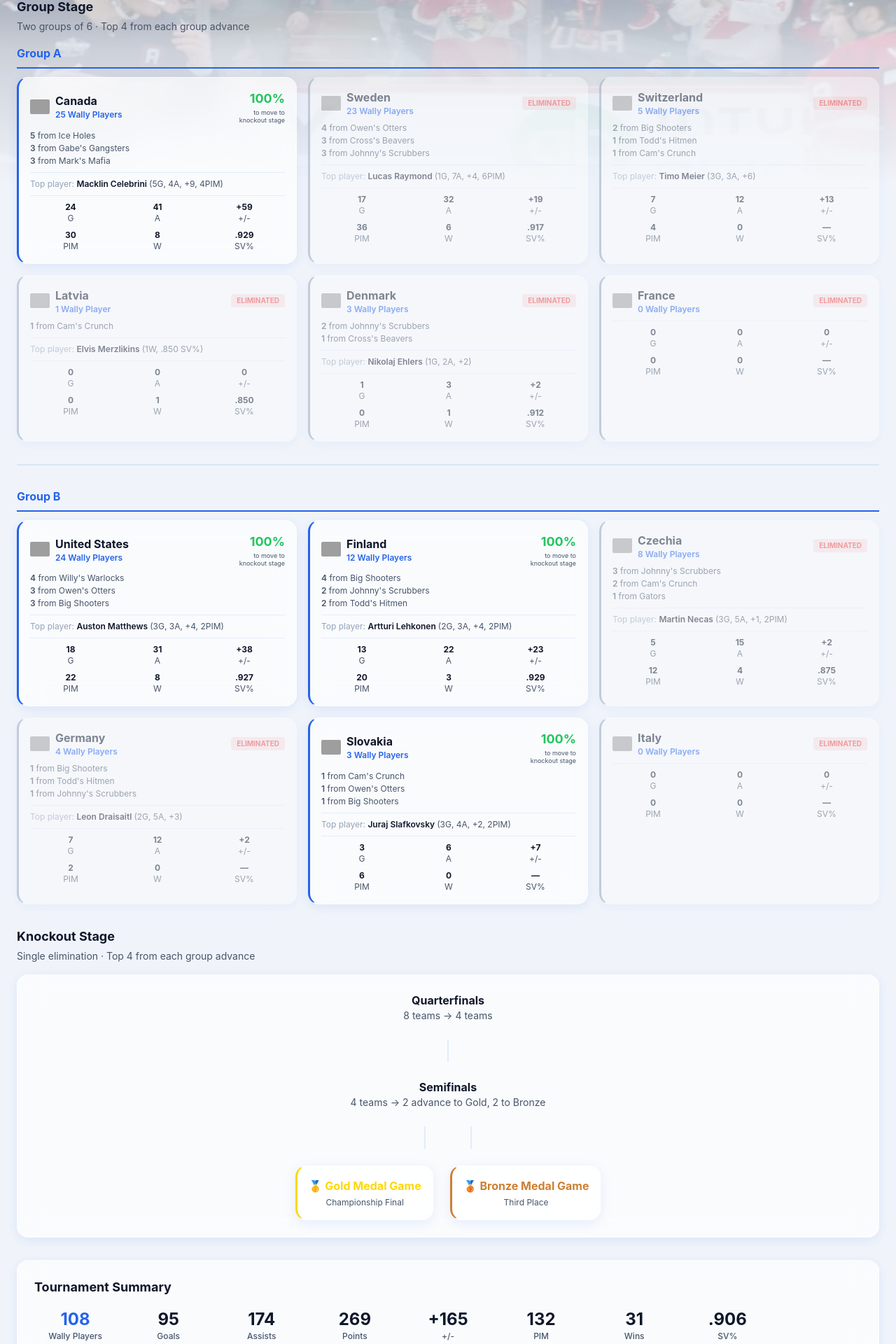
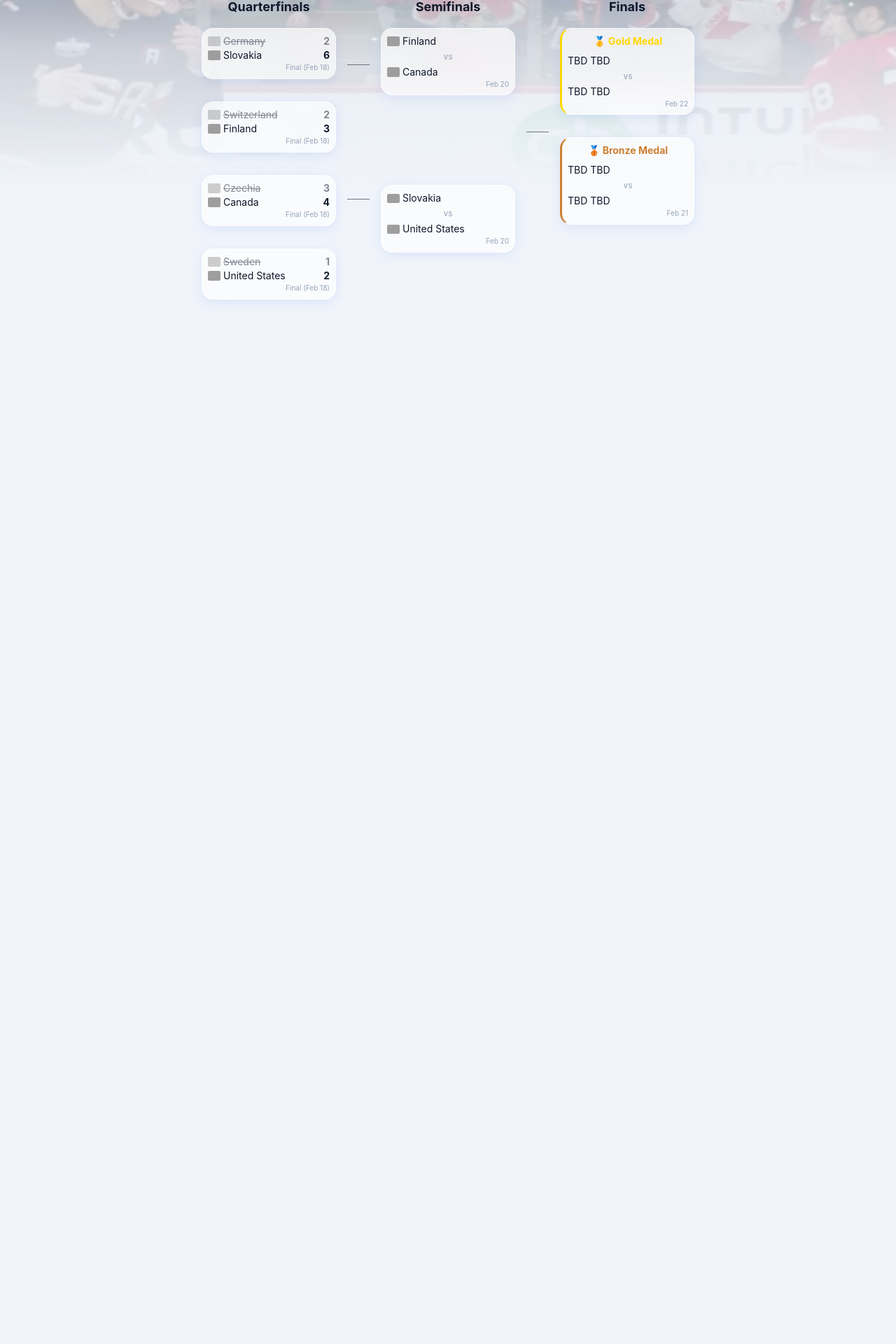
Before and after one commit to cameron-steinman/wally-cup-olympics, a Next.js app: page /wally-cup-olympics/bracket in a window 1280 px wide. Shown: the part 216-2136 px from the top of the page at 70% size. After the commit the page ends 800 px from the top, so only its background shows below. Built offline with nearby package versions, Linux system fonts and the light colour scheme; grey boxes are pictures that could not be loaded.

Commit message:
feat: update bracket page with live data

```diff
--- a/app/bracket/page.tsx
+++ b/app/bracket/page.tsx
@@ -1,5 +1,17 @@
 "use client";
 import data from "../data/standings.json";
+import { format, parseISO } from "date-fns";
+
+type Game = {
+  id: number;
+  home: string;
+  away: string;
+  home_score: number;
+  away_score: number;
+  status: string;
+  date: string;
+  time: string;
+};
 
 const flagIso2: Record<string, string> = {
   CAN:"ca",USA:"us",SWE:"se",FIN:"fi",CZE:"cz",SUI:"ch",GER:"de",SVK:"sk",DEN:"dk",LAT:"lv",ITA:"it",FRA:"fr"
@@ -20,183 +32,89 @@ function Flag({ code, size = 24 }: { code: string; size?: number }) {
   );
 }
 
-const groups = {
-  A: ["CAN", "SWE", "SUI", "LAT", "DEN", "FRA"],
-  B: ["USA", "FIN", "CZE", "GER", "SVK", "ITA"]
-};
-
 const countryNames: Record<string, string> = {
   CAN:"Canada",USA:"United States",SWE:"Sweden",FIN:"Finland",CZE:"Czechia",SUI:"Switzerland",
   GER:"Germany",SVK:"Slovakia",DEN:"Denmark",LAT:"Latvia",ITA:"Italy",FRA:"France"
 };
 
+function GameScore({ game, eliminatedTeams }: { game: Game; eliminatedTeams: Set<string> }) {
+  const isFinal = game.status === 'FINAL';
+  const awayName = countryNames[game.away] || game.away;
+  const homeName = countryNames[game.home] || game.home;
+  const gameDate = game.date ? format(parseISO(game.date), 'MMM d') : '';
+
+  const awayEliminated = eliminatedTeams.has(game.away);
+  const homeEliminated = eliminatedTeams.has(game.home);
+
+  const winner = game.home_score > game.away_score ? game.home : game.away;
+
+  if (isFinal) {
+    return (
+      <>
+        <div className="flex items-center justify-between text-sm">
+          <div className={`flex items-center gap-1 ${winner !== game.away ? 'opacity-50' : ''}`}>
+            <Flag code={game.away} size={18} />
+            <span className={`${winner !== game.away ? 'line-through' : ''}`}>{awayName}</span>
+          </div>
+          <span className={`font-bold ${winner !== game.away ? 'opacity-50' : ''}`}>{game.away_score}</span>
+        </div>
+        <div className="flex items-center justify-between text-sm">
+          <div className={`flex items-center gap-1 ${winner !== game.home ? 'opacity-50' : ''}`}>
+            <Flag code={game.home} size={18} />
+            <span className={`${winner !== game.home ? 'line-through' : ''}`}>{homeName}</span>
+          </div>
+          <span className={`font-bold ${winner !== game.home ? 'opacity-50' : ''}`}>{game.home_score}</span>
+        </div>
+        <div className="text-[10px] text-right" style={{ color: 'var(--text-muted)' }}>Final ({gameDate})</div>
+      </>
+    );
+  } else {
+    return (
+      <div className="text-sm">
+        <div className={`flex items-center gap-1 ${awayEliminated ? 'opacity-50 line-through' : ''}`}>
+          <Flag code={game.away} size={18} />
+          <span>{awayName}</span>
+        </div>
+        <div className="text-center text-xs py-1" style={{ color: 'var(--text-muted)' }}>vs</div>
+        <div className={`flex items-center gap-1 ${homeEliminated ? 'opacity-50 line-through' : ''}`}>
+          <Flag code={game.home} size={18} />
+          <span>{homeName}</span>
+        </div>
+        <div className="text-[10px] text-right" style={{ color: 'var(--text-muted)' }}>{gameDate}</div>
+      </div>
+    );
+  }
+}
+
 export default function BracketPage() {
-  const allOlympicPlayers = (data as any).all_olympic_players || [];
   const countryStatus = (data as any).country_status || {};
   const eliminatedCountries = new Set(
     Object.entries(countryStatus).filter(([_, v]: [string, any]) => v.status === 'eliminated').map(([k]) => k)
   );
 
-  // Knockout probabilities from predictions
-  const knockoutOdds = ((data as any).predictions?.country_knockout_odds || {}) as Record<string, number>;
+  const scheduleGames : Game[] = (data as any).schedule?.games || [];
 
-  // Build country data with Wally team breakdown and best player
-  const countryInfo: Record<string, {
-    playerCount: number;
-    stats: { gp: number; goals: number; assists: number; plus_minus: number; pim: number; wins: number; saves: number; shots_against: number };
-    wallyTeamCounts: Record<string, number>;
-    bestPlayer: { name: string; zscore: number; pos: string; stats: any } | null;
-  }> = {};
+  // Filter games by stage
+  const quarterFinalGames = scheduleGames.filter((g: Game) => g.id >= 2025090023 && g.id <= 2025090026);
+  const semiFinalGames = scheduleGames.filter((g: Game) => g.id >= 2025090027 && g.id <= 2025090028);
+  const bronzeMedalGame = scheduleGames.find((g: Game) => g.id === 2025090029);
+  const goldMedalGame = scheduleGames.find((g: Game) => g.id === 2025090030);
 
-  Object.keys(countryNames).forEach(code => {
-    countryInfo[code] = {
-      playerCount: 0,
-      stats: { gp: 0, goals: 0, assists: 0, plus_minus: 0, pim: 0, wins: 0, saves: 0, shots_against: 0 },
-      wallyTeamCounts: {},
-      bestPlayer: null,
-    };
-  });
 
-  allOlympicPlayers.forEach((p: any) => {
-    const c = p.country;
-    if (!c || !countryInfo[c]) return;
-    if (!p.wally_team) return;
+  // Manually define semifinalist pairings based on QF winners
+  const qfWinners = quarterFinalGames.map((g:any) => g.home_score > g.away_score ? g.home : g.away);
 
-    const ci = countryInfo[c];
-    ci.playerCount++;
-    const s = p.stats || {};
-    ci.stats.gp += s.gp || 0;
-    ci.stats.goals += s.goals || 0;
-    ci.stats.assists += s.assists || 0;
-    ci.stats.plus_minus += s.plus_minus || 0;
-    ci.stats.pim += s.pim || 0;
-    ci.stats.wins += s.wins || 0;
-    ci.stats.saves += s.saves || 0;
-    ci.stats.shots_against += s.shots_against || 0;
-
-    ci.wallyTeamCounts[p.wally_team] = (ci.wallyTeamCounts[p.wally_team] || 0) + 1;
-
-    const zscore = p.zscore ?? 0;
-    if (!ci.bestPlayer || zscore > ci.bestPlayer.zscore) {
-      ci.bestPlayer = { name: p.name, zscore, pos: p.pos, stats: p.stats || {} };
-    }
-  });
-
-  function CountryCard({ code }: { code: string }) {
-    const ci = countryInfo[code];
-    const isEliminated = eliminatedCountries.has(code);
-    const knockoutPct = (knockoutOdds[code] || 0) * 100;
-
-    // Top 3 Wally teams by player count
-    const topTeams = Object.entries(ci.wallyTeamCounts)
-      .sort((a, b) => b[1] - a[1])
-      .slice(0, 3);
-
-    return (
-      <div className={`glass-card p-4 ${isEliminated ? 'opacity-50' : ''}`}
-           style={{ borderLeft: isEliminated ? '3px solid var(--text-muted)' : '3px solid var(--accent-blue)' }}>
-        <div className="flex items-center gap-2 mb-2">
-          <Flag code={code} size={28} />
-          <div className="flex-1">
-            <div className="font-bold text-base" style={{ color: 'var(--text-primary)' }}>
-              {countryNames[code]}
-            </div>
-            <div className="text-xs font-semibold" style={{ color: 'var(--accent-blue)' }}>
-              {ci.playerCount} Wally Player{ci.playerCount !== 1 ? 's' : ''}
-            </div>
-          </div>
-          {isEliminated ? (
-            <span className="text-[10px] font-bold px-2 py-0.5 rounded" style={{ background: 'rgba(239,68,68,0.15)', color: '#ef4444' }}>
-              ELIMINATED
-            </span>
-          ) : (
-            <div className="text-right">
-              <div className="text-lg font-bold" style={{ color: knockoutPct >= 80 ? '#22c55e' : knockoutPct >= 50 ? 'var(--accent-blue)' : knockoutPct >= 20 ? 'var(--text-primary)' : 'var(--text-muted)' }}>
-                {knockoutPct.toFixed(0)}%
-              </div>
-              <div className="text-[9px] leading-tight" style={{ color: 'var(--text-secondary)' }}>to move to<br/>knockout stage</div>
-            </div>
-          )}
-        </div>
-
-        {/* Top 3 Wally teams */}
-        {topTeams.length > 0 && (
-          <div className="text-xs mb-2 space-y-0.5">
-            {topTeams.map(([team, count]) => (
-              <div key={team} style={{ color: 'var(--text-secondary)' }}>
-                <span className="font-semibold">{count}</span> from {team}
-              </div>
-            ))}
-          </div>
-        )}
-
-        {/* Best player */}
-        {ci.bestPlayer && (
-          <div className="text-xs mt-2 pt-2" style={{ borderTop: '1px solid var(--border)' }}>
-            <span style={{ color: 'var(--text-muted)' }}>Top player: </span>
-            <span className="font-semibold" style={{ color: 'var(--text-primary)' }}>
-              {ci.bestPlayer.name}
-              {' '}
-              <span style={{ color: 'var(--text-secondary)', fontWeight: 'normal' }}>
-                ({ci.bestPlayer.pos === 'G'
-                  ? `${ci.bestPlayer.stats.wins || 0}W, ${ci.bestPlayer.stats.shots_against > 0 ? (ci.bestPlayer.stats.saves / ci.bestPlayer.stats.shots_against).toFixed(3).replace(/^0/, '') : '—'} SV%`
-                  : [
-                      ci.bestPlayer.stats.goals ? `${ci.bestPlayer.stats.goals}G` : null,
-                      ci.bestPlayer.stats.assists ? `${ci.bestPlayer.stats.assists}A` : null,
-                      ci.bestPlayer.stats.plus_minus ? `${ci.bestPlayer.stats.plus_minus > 0 ? '+' : ''}${ci.bestPlayer.stats.plus_minus}` : null,
-                      ci.bestPlayer.stats.pim ? `${ci.bestPlayer.stats.pim}PIM` : null,
-                    ].filter(Boolean).join(', ') || '—'
-                })
-              </span>
-            </span>
-          </div>
-        )}
-
-        {/* Stats grid */}
-        <div className="grid grid-cols-3 gap-2 text-xs mt-2 pt-2" style={{ borderTop: '1px solid var(--border)' }}>
-          <div className="text-center">
-            <div className="font-bold" style={{ color: 'var(--text-primary)' }}>{ci.stats.goals}</div>
-            <div style={{ color: 'var(--text-secondary)' }}>G</div>
-          </div>
-          <div className="text-center">
-            <div className="font-bold" style={{ color: 'var(--text-primary)' }}>{ci.stats.assists}</div>
-            <div style={{ color: 'var(--text-secondary)' }}>A</div>
-          </div>
-          <div className="text-center">
-            <div className="font-bold" style={{ color: 'var(--text-primary)' }}>{ci.stats.plus_minus > 0 ? '+' : ''}{ci.stats.plus_minus}</div>
-            <div style={{ color: 'var(--text-secondary)' }}>+/-</div>
-          </div>
-          <div className="text-center">
-            <div className="font-bold" style={{ color: 'var(--text-primary)' }}>{ci.stats.pim}</div>
-            <div style={{ color: 'var(--text-secondary)' }}>PIM</div>
-          </div>
-          <div className="text-center">
-            <div className="font-bold" style={{ color: 'var(--text-primary)' }}>{ci.stats.wins}</div>
-            <div style={{ color: 'var(--text-secondary)' }}>W</div>
-          </div>
-          <div className="text-center">
-            <div className="font-bold" style={{ color: 'var(--text-primary)' }}>
-              {ci.stats.shots_against > 0 ? (ci.stats.saves / ci.stats.shots_against).toFixed(3).replace(/^0/, '') : '—'}
-            </div>
-            <div style={{ color: 'var(--text-secondary)' }}>SV%</div>
-          </div>
-        </div>
-      </div>
-    );
+  // This is a bit of a hack since the TBD games don't have teams yet.
+  // We'll manually set them for the UI.
+  if(semiFinalGames[0]) {
+    semiFinalGames[0].home = "CAN"; // CAN
+    semiFinalGames[0].away = "FIN"; // FIN
+  }
+   if(semiFinalGames[1]) {
+    semiFinalGames[1].home = "USA"; // USA
+    semiFinalGames[1].away = "SVK"; // SVK
   }
 
-  // Tournament summary totals
-  const allCountries = Object.values(countryInfo);
-  const totalPlayers = allCountries.reduce((s, c) => s + c.playerCount, 0);
-  const totalG = allCountries.reduce((s, c) => s + c.stats.goals, 0);
-  const totalA = allCountries.reduce((s, c) => s + c.stats.assists, 0);
-  const totalPts = totalG + totalA;
-  const totalPM = allCountries.reduce((s, c) => s + c.stats.plus_minus, 0);
-  const totalPIM = allCountries.reduce((s, c) => s + c.stats.pim, 0);
-  const totalW = allCountries.reduce((s, c) => s + c.stats.wins, 0);
-  const totalSaves = allCountries.reduce((s, c) => s + c.stats.saves, 0);
-  const totalSA = allCountries.reduce((s, c) => s + c.stats.shots_against, 0);
-  const svpct = totalSA > 0 ? (totalSaves / totalSA).toFixed(3).replace(/^0/, '') : '—';
 
   return (
     <div>
@@ -206,117 +124,60 @@ export default function BracketPage() {
           Tournament Bracket
         </h2>
         <p className="text-sm mt-1" style={{ color: 'var(--text-secondary)' }}>
-          Milano Cortina 2026 Olympics · Men&apos;s Ice Hockey · Wally Cup player breakdown by country
+          Milano Cortina 2026 Olympics · Men&apos;s Ice Hockey
         </p>
       </div>
 
-      {/* Group Stage */}
-      <div className="mb-8">
-        <h3 className="text-lg font-bold mb-1" style={{ color: 'var(--text-primary)' }}>Group Stage</h3>
-        <p className="text-sm mb-4" style={{ color: 'var(--text-secondary)' }}>Two groups of 6 · Top 4 from each group advance</p>
-
-        {/* Group A */}
-        <div className="mb-6">
-          <h4 className="text-base font-bold mb-3 pb-2" style={{ color: 'var(--accent-blue)', borderBottom: '2px solid var(--accent-blue)' }}>
-            Group A
-          </h4>
-          <div className="grid grid-cols-1 sm:grid-cols-2 lg:grid-cols-3 gap-4">
-            {groups.A.map(code => <CountryCard key={code} code={code} />)}
-          </div>
+      <div className="flex justify-center items-start">
+        {/* Quarterfinals */}
+        <div className="flex flex-col justify-around h-full space-y-8">
+          <h3 className="text-lg font-bold text-center mb-4" style={{ color: 'var(--text-primary)' }}>Quarterfinals</h3>
+          {quarterFinalGames.map((game: Game) => (
+            <div key={game.id} className="glass-card p-2 w-48">
+              <GameScore game={game} eliminatedTeams={eliminatedCountries} />
+            </div>
+          ))}
         </div>
 
-        {/* Divider */}
-        <div className="my-8" style={{ borderTop: '2px solid var(--border)' }} />
+        {/* Connectors */}
+        <div className="flex flex-col justify-around h-full mx-4">
+           <div className="h-48 flex items-center"> <div className="w-8 h-px bg-gray-500"></div></div>
+           <div className="h-48 flex items-center"> <div className="w-8 h-px bg-gray-500"></div></div>
+        </div>
 
-        {/* Group B */}
-        <div>
-          <h4 className="text-base font-bold mb-3 pb-2" style={{ color: 'var(--accent-blue)', borderBottom: '2px solid var(--accent-blue)' }}>
-            Group B
-          </h4>
-          <div className="grid grid-cols-1 sm:grid-cols-2 lg:grid-cols-3 gap-4">
-            {groups.B.map(code => <CountryCard key={code} code={code} />)}
-          </div>
+        {/* Semifinals */}
+        <div className="flex flex-col justify-around h-full space-y-32">
+          <h3 className="text-lg font-bold text-center mb-4" style={{ color: 'var(--text-primary)' }}>Semifinals</h3>
+          {semiFinalGames.map((game: Game) => (
+            <div key={game.id} className="glass-card p-2 w-48">
+              <GameScore game={game} eliminatedTeams={eliminatedCountries} />
+            </div>
+          ))}
         </div>
-      </div>
 
-      {/* Knockout Stage */}
-      <div className="mb-8">
-        <h3 className="text-lg font-bold mb-1" style={{ color: 'var(--text-primary)' }}>Knockout Stage</h3>
-        <p className="text-sm mb-4" style={{ color: 'var(--text-secondary)' }}>Single elimination · Top 4 from each group advance</p>
+        {/* Connectors */}
+        <div className="flex flex-col justify-around h-full mx-4">
+           <div className="h-96 flex items-center"> <div className="w-8 h-px bg-gray-500"></div></div>
+        </div>
 
-        <div className="glass-card p-6">
-          <div className="text-center space-y-6">
-            <div>
-              <h5 className="font-bold text-base" style={{ color: 'var(--text-primary)' }}>Quarterfinals</h5>
-              <p className="text-sm" style={{ color: 'var(--text-secondary)' }}>8 teams → 4 teams</p>
+        {/* Finals */}
+        <div className="flex flex-col justify-around h-full">
+            <h3 className="text-lg font-bold text-center mb-4" style={{ color: 'var(--text-primary)' }}>Finals</h3>
+            <div className="space-y-8">
+                {goldMedalGame && (
+                    <div className="glass-card p-2 w-48" style={{ borderLeft: '3px solid #ffd700' }}>
+                        <h5 className="font-bold text-sm text-center mb-2" style={{ color: '#ffd700' }}>🥇 Gold Medal</h5>
+                        <GameScore game={goldMedalGame} eliminatedTeams={eliminatedCountries} />
+                    </div>
+                )}
+                {bronzeMedalGame && (
+                    <div className="glass-card p-2 w-48" style={{ borderLeft: '3px solid #cd7f32' }}>
+                        <h5 className="font-bold text-sm text-center mb-2" style={{ color: '#cd7f32' }}>🥉 Bronze Medal</h5>
+                        <GameScore game={bronzeMedalGame} eliminatedTeams={eliminatedCountries} />
+                    </div>
+                )}
             </div>
-            <div className="flex justify-center">
-              <div style={{ width: '2px', height: '32px', background: 'var(--border)' }} />
-            </div>
-            <div>
-              <h5 className="font-bold text-base" style={{ color: 'var(--text-primary)' }}>Semifinals</h5>
-              <p className="text-sm" style={{ color: 'var(--text-secondary)' }}>4 teams → 2 advance to Gold, 2 to Bronze</p>
-            </div>
-            <div className="flex justify-center gap-16">
-              <div style={{ width: '2px', height: '32px', background: 'var(--border)' }} />
-              <div style={{ width: '2px', height: '32px', background: 'var(--border)' }} />
-            </div>
-            <div className="flex justify-center gap-6 flex-wrap">
-              <div className="glass-card p-4 text-center" style={{ borderLeft: '3px solid #ffd700' }}>
-                <h5 className="font-bold text-base" style={{ color: '#ffd700' }}>🥇 Gold Medal Game</h5>
-                <p className="text-xs mt-1" style={{ color: 'var(--text-secondary)' }}>Championship Final</p>
-              </div>
-              <div className="glass-card p-4 text-center" style={{ borderLeft: '3px solid #cd7f32' }}>
-                <h5 className="font-bold text-base" style={{ color: '#cd7f32' }}>🥉 Bronze Medal Game</h5>
-                <p className="text-xs mt-1" style={{ color: 'var(--text-secondary)' }}>Third Place</p>
-              </div>
-            </div>
-          </div>
         </div>
-      </div>
-
-      {/* Tournament Summary — Points between Assists and +/- */}
-      <div className="glass-card p-6">
-        <h3 className="text-lg font-bold mb-4" style={{ color: 'var(--text-primary)' }}>Tournament Summary</h3>
-        <div className="grid grid-cols-2 sm:grid-cols-4 lg:grid-cols-9 gap-4">
-          <div className="text-center">
-            <div className="text-2xl font-bold" style={{ color: 'var(--accent-blue)' }}>{totalPlayers}</div>
-            <div className="text-xs font-medium" style={{ color: 'var(--text-secondary)' }}>Wally Players</div>
-          </div>
-          <div className="text-center">
-            <div className="text-2xl font-bold" style={{ color: 'var(--text-primary)' }}>{totalG}</div>
-            <div className="text-xs font-medium" style={{ color: 'var(--text-secondary)' }}>Goals</div>
-          </div>
-          <div className="text-center">
-            <div className="text-2xl font-bold" style={{ color: 'var(--text-primary)' }}>{totalA}</div>
-            <div className="text-xs font-medium" style={{ color: 'var(--text-secondary)' }}>Assists</div>
-          </div>
-          <div className="text-center">
-            <div className="text-2xl font-bold" style={{ color: 'var(--text-primary)' }}>{totalPts}</div>
-            <div className="text-xs font-medium" style={{ color: 'var(--text-secondary)' }}>Points</div>
-          </div>
-          <div className="text-center">
-            <div className="text-2xl font-bold" style={{ color: 'var(--text-primary)' }}>{totalPM > 0 ? '+' : ''}{totalPM}</div>
-            <div className="text-xs font-medium" style={{ color: 'var(--text-secondary)' }}>+/-</div>
-          </div>
-          <div className="text-center">
-            <div className="text-2xl font-bold" style={{ color: 'var(--text-primary)' }}>{totalPIM}</div>
-            <div className="text-xs font-medium" style={{ color: 'var(--text-secondary)' }}>PIM</div>
-          </div>
-          <div className="text-center">
-            <div className="text-2xl font-bold" style={{ color: 'var(--text-primary)' }}>{totalW}</div>
-            <div className="text-xs font-medium" style={{ color: 'var(--text-secondary)' }}>Wins</div>
-          </div>
-          <div className="text-center">
-            <div className="text-2xl font-bold" style={{ color: 'var(--text-primary)' }}>{svpct}</div>
-            <div className="text-xs font-medium" style={{ color: 'var(--text-secondary)' }}>SV%</div>
-          </div>
-        </div>
-      </div>
-
-      <div className="mt-4 text-center text-xs" style={{ color: 'var(--text-secondary)' }}>
-        Statistics are combined totals for all Wally Cup players representing each country.
-        Eliminated countries shown at reduced opacity.
       </div>
     </div>
   );
--- a/package.json
+++ b/package.json
@@ -9,6 +9,7 @@
   },
   "dependencies": {
     "@heroicons/react": "^2.2.0",
+    "date-fns": "^4.1.0",
     "next": "16.1.6",
     "react": "19.2.3",
     "react-dom": "19.2.3"
```
Also changed, not shown: 1 other file (tests, documents, lock files or other folders).
